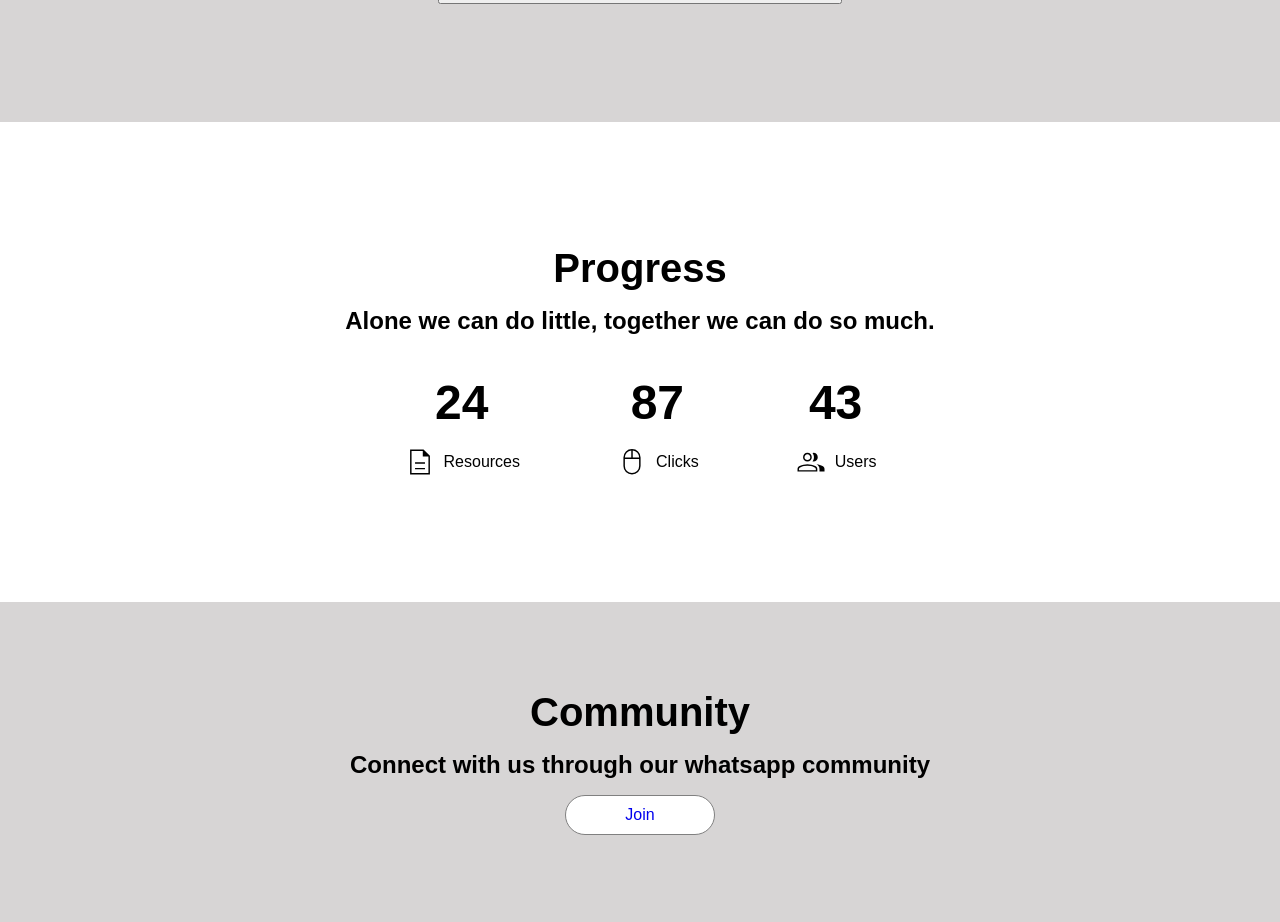
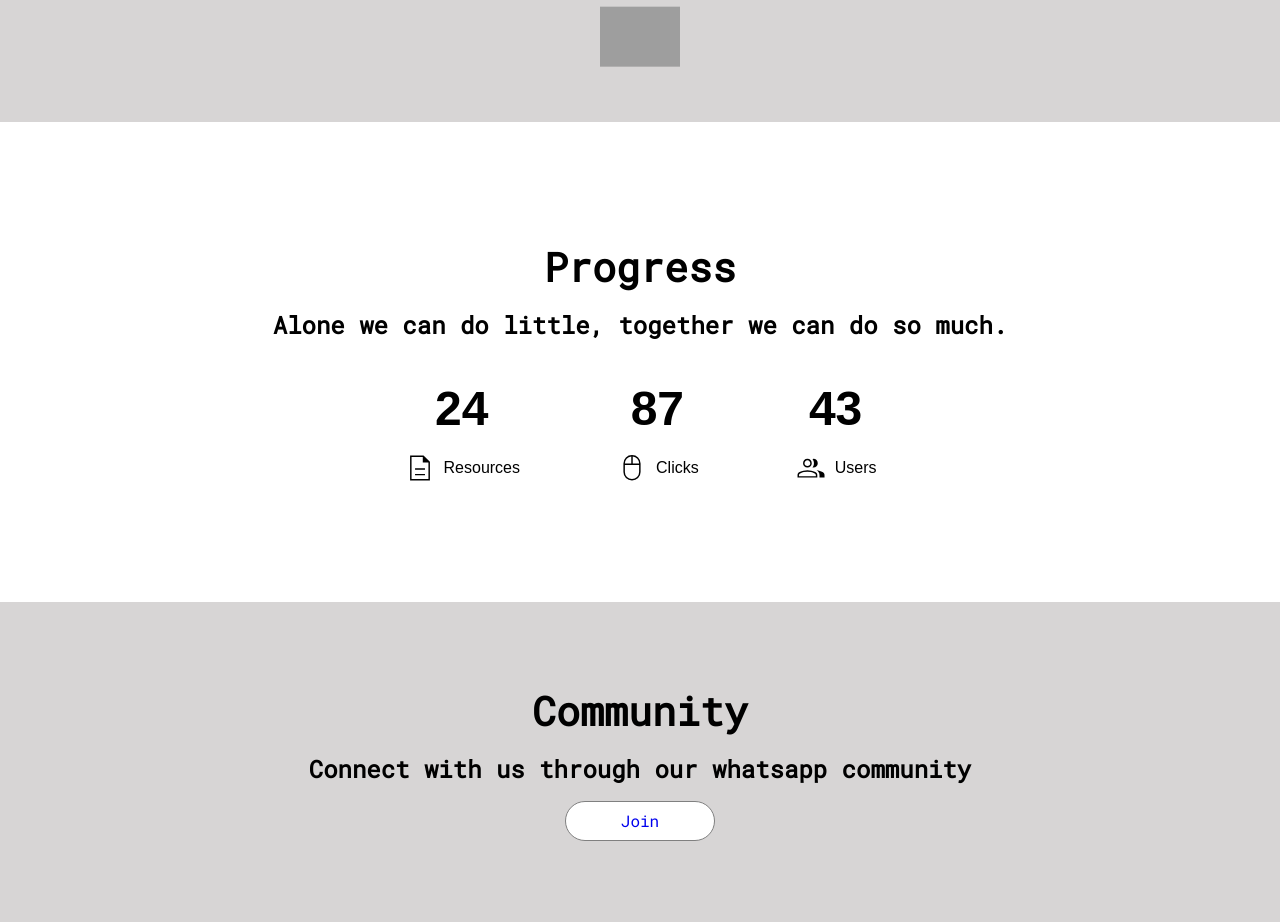
Before and after one commit to Anvinalias/studyBin, a PHP site: page / in a window 1280 px wide. Shown: the part 696-1618 px from the top of the page. Run offline with PHP 8.4, Linux system fonts and the light colour scheme; grey boxes are pictures that could not be loaded.

Commit message:
update style.css
changed fonts and added animation

```diff
--- a/style.css
+++ b/style.css
@@ -1,6 +1,9 @@
-/* Custom properties */
+@import url('https://fonts.googleapis.com/css2?family=Roboto+Mono&family=Ubuntu&display=swap');
+
+  /* Custom properties */
 :root{
     --background-color: #d7d5d5;
+    --text-font:'Roboto Mono', monospace;
 }
 
 /* Remove custom styles of elements */
@@ -36,6 +39,25 @@
     margin: 10px;
 }
 
+.menubar{
+    height: 38px;
+}
+
+.site-logo-name{
+    display:flex;
+    align-items: center;
+    gap: 6px;
+}
+
+.site-logo-name > img{
+    height: 46px;
+}
+
+.site-name{
+    font-size: 32px;
+    font-family: var(--text-font);
+}
+
 div.nav-link-button{
     display: flex;
 }
@@ -53,6 +75,7 @@ li.home, li.contact, li.progress{
 li>a{
     text-decoration: none;
     color:black;
+    font-family: var(--text-font);
 }
 
 .register{
@@ -97,11 +120,14 @@ button.get-started{
 .section-1-heading{
     font-size: 4rem;
     margin-bottom: 1.3rem;
+    font-family: var(--text-font);
 }
 
 .section-1-quote{
-    font-size: 1.2rem;
-    margin-bottom: 12px;
+    font-size: 1.5rem;
+    margin-bottom: 24px;
+    font-family: var(--text-font);
+
 }
 
 /* search portion */
@@ -112,7 +138,7 @@ button.get-started{
 #search{
     font-size: 20px;
     border:0;
-    padding:16px 20px;
+    padding:14px 32px;
     background-color: var(--background-color);
     border-radius: 5em;
 }
@@ -152,6 +178,35 @@ input:-webkit-autofill
     display:flex;
 }
 
+.arrow-icon{
+    position: absolute;
+    bottom: 0;
+    margin-bottom: 40px;
+    background-color: var(--background-color);
+    border:none;
+    height: 80px;
+    width: 80px;
+   animation: movement 2s cubic-bezier(0.46, 0.03, 0.52, 0.96) infinite;
+}
+
+@keyframes movement{
+    0%{
+        transform: translateY(0%)
+    }
+
+    50%{
+        transform: translateY(25%)
+    }
+
+    100%{
+        transform: translateY(0%);
+    }
+}
+
+.arrow-icon > img{
+    height: 60px;
+}
+
 /* Section 2 */
 .section-2{
     height: 60vh;
@@ -166,11 +221,14 @@ input:-webkit-autofill
 .section-2-heading{
     font-size: 2.5rem;
     margin-bottom:1rem;
+    font-family: var(--text-font);
+
 }
 
 .section-2-quote{
     font-size: 1.5rem;
     margin-bottom: 2.5rem;
+    font-family: var(--text-font);
 }
 
 .section-2-counts{
@@ -211,17 +269,18 @@ input:-webkit-autofill
     flex-direction: column;
     text-align: center;
     background-color: var(--background-color);
-
 }
 
 .section-3-heading{
     font-size: 2.5rem;
-    margin-bottom:1rem
+    margin-bottom:1rem;
+    font-family: var(--text-font);
 }
 
 .section-3-quote{
     font-size: 1.5rem;
     margin-bottom: 1rem;
+    font-family: var(--text-font);
 }
 
 .section-3-link{
@@ -235,4 +294,6 @@ input:-webkit-autofill
     background-color: white;
     margin: auto;
     text-decoration: none;
+    font-family: var(--text-font);
+
 }
```
